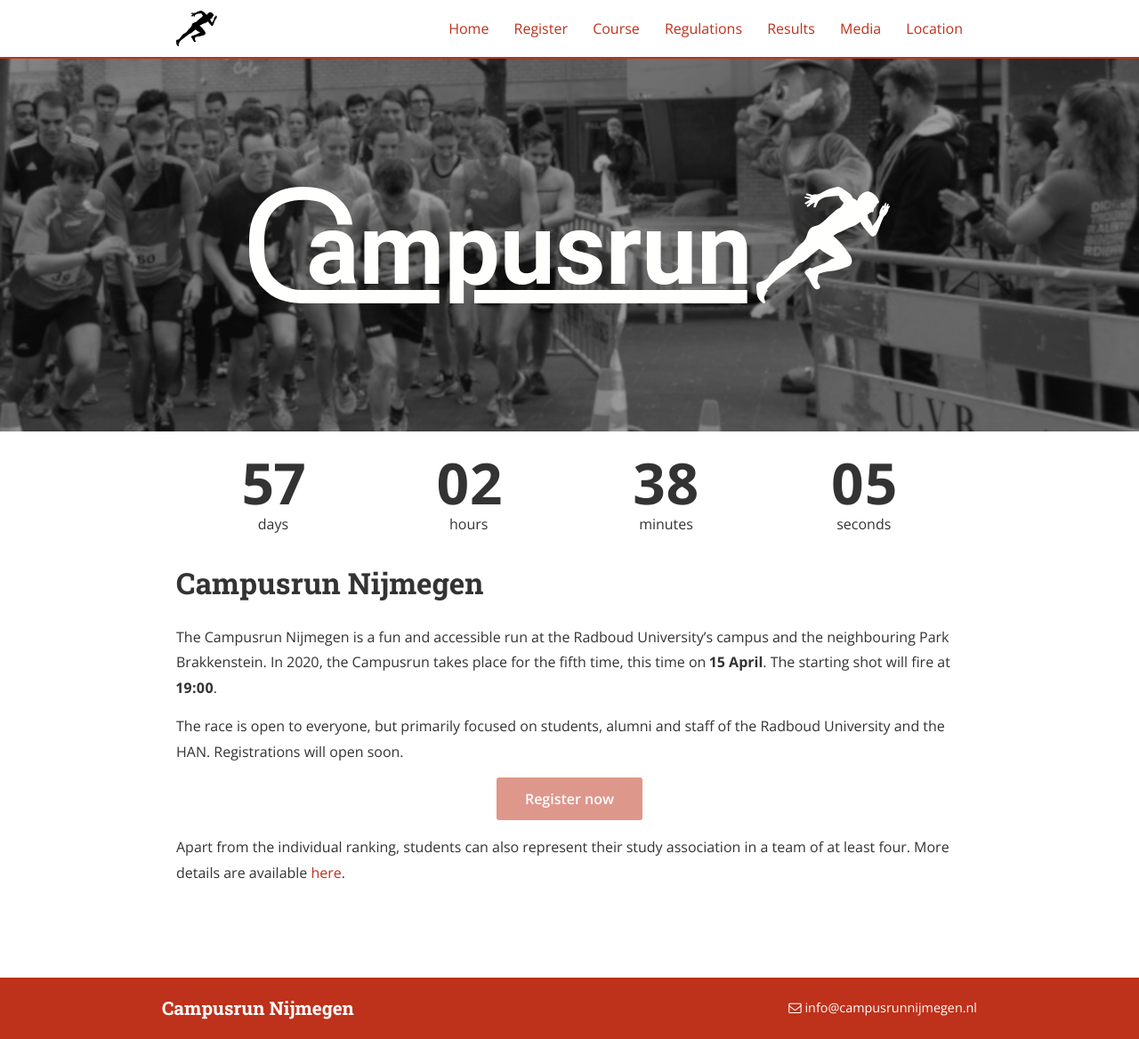
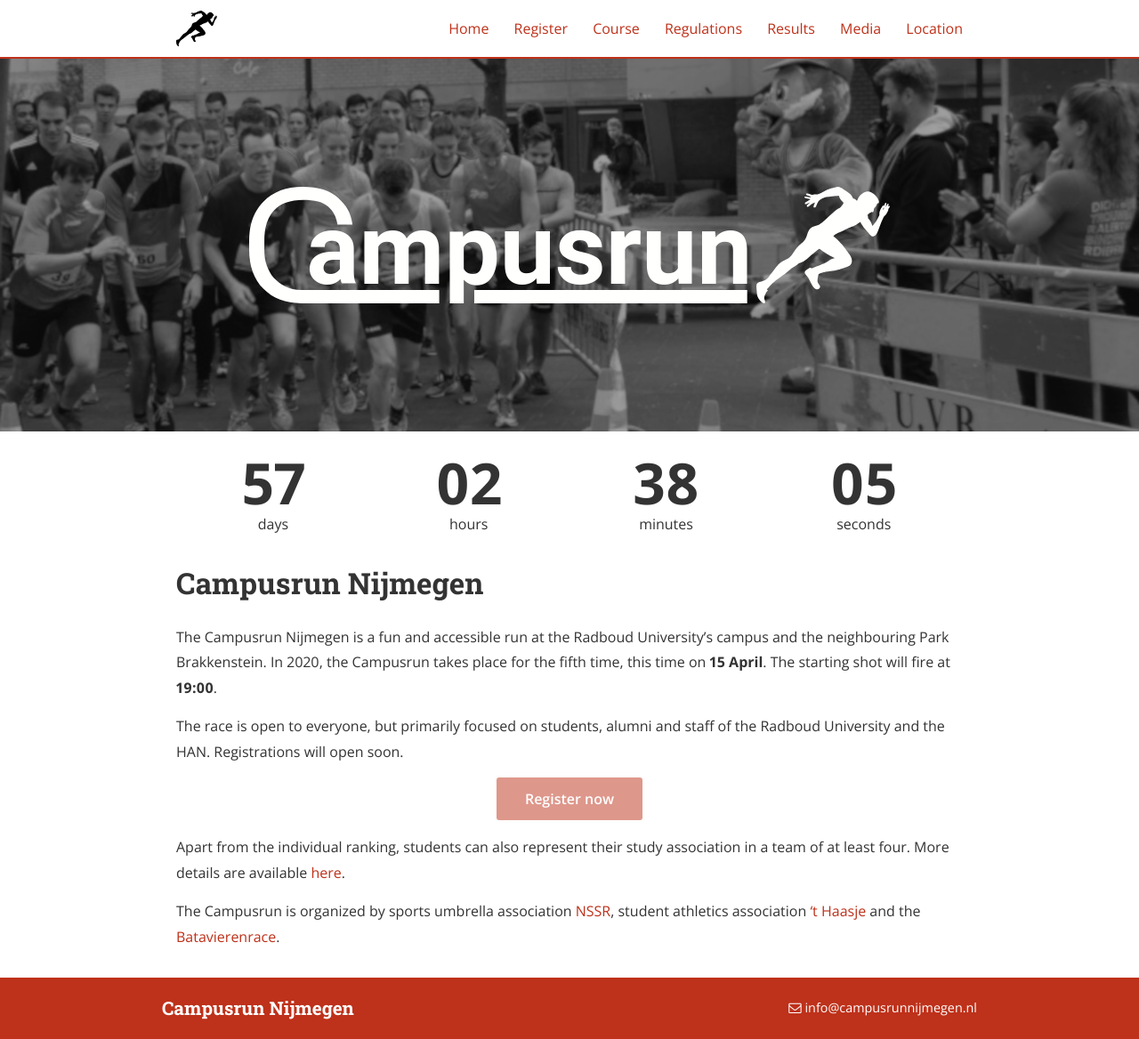
Before and after one commit to TimoMaarse/campusrun, a Jekyll site: the page built from index.md, in a window 1280 px wide and 1168 px high. Shown: the whole window at 89% size. Built offline with Jekyll 4.4.1, drawn with Linux system fonts in a browser that asks for light colours; nearby versions of some CDN libraries.

Commit message:
Add organizers

```diff
--- a/index.md
+++ b/index.md
@@ -80,3 +80,5 @@
 text-decoration: none; display: inline-block; font-size: 16px; margin-bottom: 16px;">Register now</button></a></center>
 
 Apart from the individual ranking, students can also represent their study association in a team of at least four. More details are available [here](/regulations/).
+
+The Campusrun is organized by sports umbrella association [NSSR](http://www.nssr.nl/language/en/home-2/), student athletics association ['t Haasje](https://haasjeatletiek.nl/?lang=en) and the [Batavierenrace](https://www.batavierenrace.nl/english).
```
